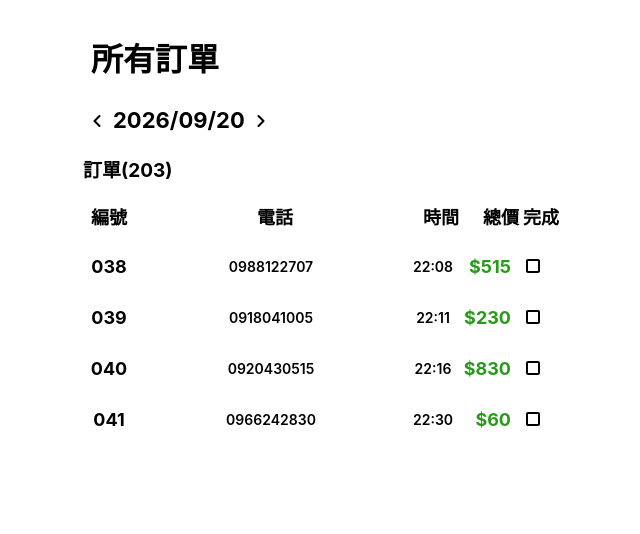
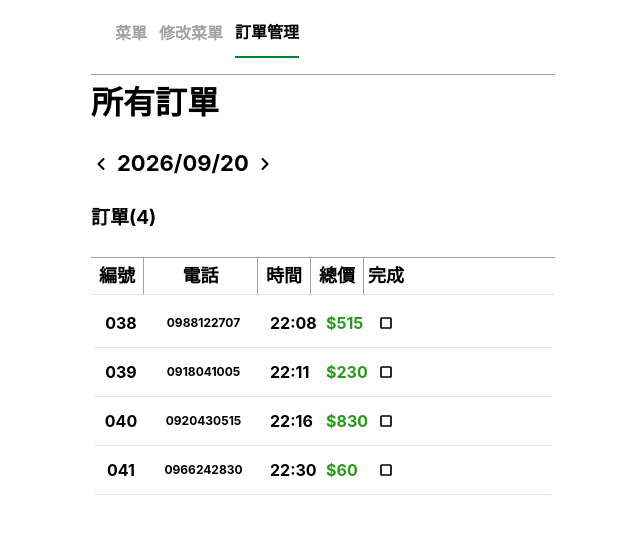
Before and after one commit to phi622968143/Fu_Chen_Bean_Soup_Online, a React (Vite) app in the folder Frontend/: page /backstage in a window 1280 px wide. Shown: the top 534 px of the page, without its empty margins (317-957 px from the left). Built offline with nearby package versions, Linux system fonts and the light colour scheme.

Commit message:
Fixed Backstage UI

```diff
--- a/Frontend/src/components/ui/navigation/NavigationTabs.tsx
+++ b/Frontend/src/components/ui/navigation/NavigationTabs.tsx
@@ -1,19 +1,50 @@
-import React from "react";
+"use client";
+import React, { useState } from "react";
 
-export const NavigationTabs: React.FC = () => {
+interface Tab {
+  id: string;
+  label: string;
+  active?: boolean;
+}
+
+interface NavigationTabsProps {
+  tabs?: Tab[];
+  onTabChange?: (tabId: string) => void;
+}
+
+export const NavigationTabs: React.FC<NavigationTabsProps> = ({
+  tabs = [
+    { id: "menu", label: "菜單" },
+    { id: "edit-menu", label: "修改菜單" },
+    { id: "order-management", label: "訂單管理", active: true },
+  ],
+  onTabChange,
+}) => {
+  const [activeTab, setActiveTab] = useState(
+    tabs.find((tab) => tab.active)?.id || tabs[0]?.id,
+  );
+
+  const handleTabClick = (tabId: string) => {
+    setActiveTab(tabId);
+    onTabChange?.(tabId);
+  };
+
   return (
-    <nav className="flex gap-2 text-xl leading-none text-center text-black">
-      <div>
-        <button className="text-black">菜單</button>
-        <div className="flex shrink-0 mt-1 w-9 h-1 bg-zinc-300" />
-      </div>
-      <div>
-        <button className="text-black">修改菜單</button>
-        <div className="flex shrink-0 mt-1 h-1 bg-zinc-300 w-[72px]" />
-      </div>
-      <div>
-        <button className="text-black">訂單管理</button>
-        <div className="flex shrink-0 mt-1 h-1 bg-zinc-300 w-[72px]" />
+    <nav className="px-6 pt-5 pb-4">
+      <div className="flex gap-3 items-center">
+        {tabs.map((tab) => (
+          <button
+            key={tab.id}
+            onClick={() => handleTabClick(tab.id)}
+            className={`pb-3 text-base cursor-pointer font-bold ${
+              activeTab === tab.id
+                ? "text-black border-b-2 border-green-700"
+                : "text-neutral-400"
+            }`}
+          >
+            {tab.label}
+          </button>
+        ))}
       </div>
     </nav>
   );
--- a/Frontend/src/pages/client/Backstage.tsx
+++ b/Frontend/src/pages/client/Backstage.tsx
@@ -1,6 +1,7 @@
 import { useState } from "react";
 import { ChevronLeft, ChevronRight } from "lucide-react";
 import OrderDetailCard from "../../components/ui/OrderDetail";
+import { NavigationTabs } from "../../components/ui/navigation/NavigationTabs";
 
 interface OrderItem {
   name: string;
@@ -120,27 +121,36 @@ export default function Backstage() {
 
   return (
     <div className="min-h-screen bg-white">
-      <div className="max-w-lg mx-auto min-h-screen flex flex-col relative">
+      <div className="max-w-lg mx-auto min-h-screen flex flex-col">
+        <div className="items-center px-6">
+          <div className="items-start w-full">
+            <NavigationTabs />
+          </div>
+
+          <div className="flex w-full bg-neutral-400 min-h-px" />
+          <div className="items-start w-full">
             {/* Header */}
-        <div className="px-6 pt-10 pb-2">
+            <div className="pt-2 pb-2">
               <h1 className="text-[32px] font-bold text-black leading-tight">
                 所有訂單
               </h1>
             </div>
 
             {/* Date Navigation */}
-        <div className="px-5 pt-4 pb-1 flex items-center gap-1.5">
+            <div className="pt-4 pb-2 flex items-center gap-1.5">
               <button
                 onClick={goToPrevDay}
-            className="text-black hover:opacity-50 transition-opacity"
+                className="text-black hover:opacity-50 transition-opacity cursor-pointer"
                 aria-label="Previous day"
               >
                 <ChevronLeft size={20} strokeWidth={2.5} />
               </button>
-          <span className="text-[22px] font-bold text-black">{dateStr}</span>
+              <span className="text-[22px] font-bold text-black">
+                {dateStr}
+              </span>
               <button
                 onClick={goToNextDay}
-            className="text-black hover:opacity-50 transition-opacity"
+                className="text-black hover:opacity-50 transition-opacity cursor-pointer"
                 aria-label="Next day"
               >
                 <ChevronRight size={20} strokeWidth={2.5} />
@@ -148,35 +158,45 @@ export default function Backstage() {
             </div>
 
             {/* Order Count */}
-        <div className="px-4 pt-4 pb-1">
+            <div className="pt-4 pb-6">
               <span className="text-[19px] font-bold text-black">
-            訂單({orders.length + 199})
+                訂單({orders.length})
               </span>
             </div>
 
-        {/* Table */}
-        <div className="flex-1 px-4 mt-1">
+            <div className="flex w-full justify-center bg-neutral-400 min-h-px" />
+
+            <div className="items-start w-full">
               {/* Column Headers */}
-          <div className="flex items-center py-2.5">
+              <div className="flex items-center flex-row border-b border-neutral-200">
                 <span className="w-[52px] text-center text-[18px] font-bold text-black shrink-0">
                   編號
                 </span>
-            <span className="flex-1 text-center text-[18px] font-bold text-black">
+                <div className="flex h-9 bg-neutral-400 min-w-px" />
+                <span className="w-[113px] text-center text-[18px] font-bold text-black shrink-0">
                   電話
                 </span>
+                <div className="flex h-9 bg-neutral-400 min-w-px" />
                 <span className="w-[52px] text-center text-[18px] font-bold text-black shrink-0">
                   時間
                 </span>
-            <span className="w-[52px] text-right text-[18px] font-bold text-black shrink-0">
+                <div className="flex h-9 bg-neutral-400 min-w-px" />
+                <span className="w-[52px] text-center text-[18px] font-bold text-black shrink-0">
                   總價
                 </span>
+                <div className="flex h-9 bg-neutral-400 min-w-px" />
                 <span className="w-[44px] text-center text-[18px] font-bold text-black shrink-0">
                   完成
                 </span>
               </div>
+            </div>
+          </div>
+        </div>
 
+        {/* Table */}
+        <div className="items-center px-6">
           {/* Order Rows */}
-          <div>
+          <div className="flex-1 m-1">
             {orders.map((order) => (
               <OrderRow
                 key={order.id}
@@ -212,35 +232,44 @@ function OrderRow({
 }) {
   const displayTime = order.datetime.slice(11);
   return (
+    <div
+      onClick={onClick}
+      className="flex items-center flex-row border-b border-neutral-200 w-full hover:bg-gray-50 transition-colors"
+    >
+      {/* 1. ID 欄位 */}
+      <div className="flex flex-col items-center justify-center px-2 py-3 w-[52px] shrink-0">
+        <span className="text-center w-full font-bold">{order.id}</span>
+      </div>
+
+      {/* 2. 電話欄位 */}
+      <div className="flex flex-col items-center justify-center px-2.5 py-3 w-[113px] shrink-0 text-xs">
+        <span className="text-center w-full font-bold">{order.phone}</span>
+      </div>
+
+      {/* 3. 時間欄位 */}
+      <div className="flex flex-col items-center justify-center px-2.5 py-3 w-[52px] shrink-0">
+        <span className="text-center w-full font-bold">{displayTime}</span>
+      </div>
+
+      {/* 4. 金額欄位 */}
+      <div className="flex flex-col items-center justify-center px-3.5 py-3 w-[52px] shrink-0 text-base font-bold text-[#289A19]">
+        <span className="text-center w-full font-bold">${order.total}</span>
+      </div>
+
+      {/* 5. 勾選按鈕 */}
+      <div className="flex items-center justify-center px-1.5 py-3 w-[44px] shrink-0">
         <button
-      onClick={onClick}
-      className="w-full flex items-center py-3 text-left active:bg-gray-50 transition-colors rounded-lg -mx-1 px-1"
-    >
-      <span className="w-[52px] text-center text-[18px] font-bold text-black shrink-0">
-        {order.id}
-      </span>
-      <span className="flex-1 text-center text-[14px] font-semibold text-black">
-        {order.phone}
-      </span>
-      <span className="w-[52px] text-center text-[14px] font-semibold text-black shrink-0">
-        {displayTime}
-      </span>
-      <span
-        className="w-[52px] text-right text-[18px] font-bold shrink-0"
-        style={{ color: "#289A19" }}
-      >
-        ${order.total}
-      </span>
-      <div className="w-[44px] flex justify-center shrink-0">
-        <span
-          role="button"
-          onClick={onToggle}
-          className="w-6 h-6 flex items-center justify-center"
+          type="button"
+          onClick={(e) => {
+            e.stopPropagation(); // 防止觸發整列點擊
+            onToggle(e);
+          }}
+          className="w-5 h-5 flex items-center justify-center"
         >
           {order.completed ? <CheckedIcon /> : <UncheckedIcon />}
-        </span>
+        </button>
       </div>
-    </button>
+    </div>
   );
 }
 
```
Lines whose indentation alone changed are shown as unchanged.
